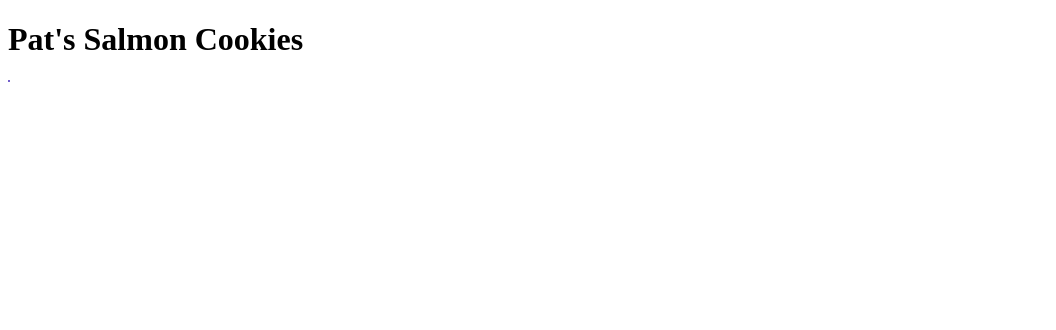
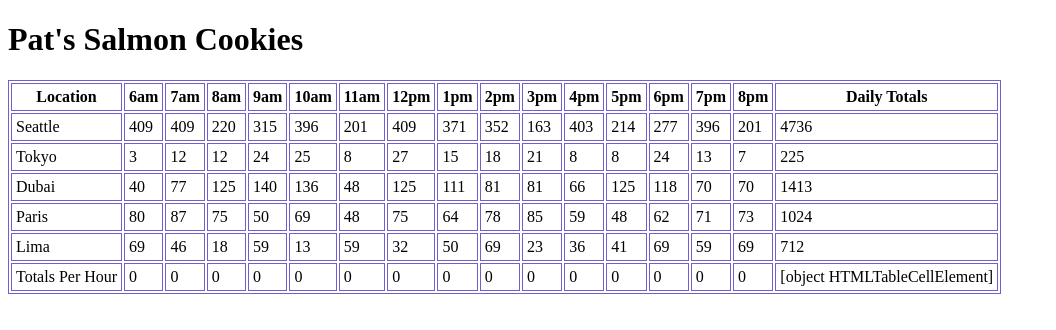
Before and after one commit to Rayxclockwork/cookie-stand, a plain HTML site: page index.html in a window 1280 px wide. Shown: the whole page, without its empty margins (0-1056 px from the left). Drawn offline with Linux system fonts and the light colour scheme; files that its build step writes are made by us from their sources.

Commit message:
fixed folders

```diff
--- a/html/index.html
+++ b/index.html
@@ -1,7 +1,7 @@
 <!DOCTYPE html>
   <html>
     <head>
-      <link rel="stylesheet" type="text/css" href="style.css">
+      <link rel="stylesheet" type="text/css" href="css/style.css">
       <title>
         "Salmon Cookies"
       </title>
@@ -15,7 +15,7 @@
 
         </table>
       </section>
-      <script src="app.js"></script>
+      <script src="js/app.js"></script>
 
     </body>
   </html>
--- a/app.js
+++ b/js/app.js
@@ -24,7 +24,6 @@ City.prototype.avgCookies = function() {
     this.salesHour.push(sales);
   }
 };
-
 
 function random (min, max) {
   return Math.floor(Math.random() * (max - min + 1)) + min;
@@ -68,17 +67,28 @@ function createHeader(){
   storeData.appendChild(newTR);
 }
 
-// function createFooter(){
-//   //block before totals per hours
-//   var tR = document.createElement('tr');
-//   var totalsHour = document.createElement('td');
-//   totalsHour.textContent ='Totals Per Hour';
-//   tR.appendChild(totalsHour);
-//   for(var i = 0; i<hours.length; i++){
-//     for(var j = 0; j<stores.length; i++);
-//   }
-//   storeData.appendChild(tR);
-// }
+function createFooter(){
+  //block before totals per hours
+  var tR = document.createElement('tr');
+  var totalsHour = document.createElement('td');
+  totalsHour.textContent ='Totals Per Hour';
+  tR.appendChild(totalsHour);
+  for(var i = 0; i<hours.length; i++){
+    var storesHourlyTotals=0;
+    var td = document.createElement('td');
+
+    for(var j = 0; j< stores.length; j++){
+      //something in this line not working
+      // storesHourlyTotals += stores[j].hours[i];
+      td.textContent = storesHourlyTotals;
+      tR.appendChild(td);
+    }
+  }
+  var tdElem = document.createElement('td');
+  tdElem.textContent = totalsHour;
+  tR.appendChild(tdElem);
+  storeData.appendChild(tR);
+}
 
 
 
@@ -96,4 +106,4 @@ dubai.render();
 paris.render();
 lima.render();
 
-// createFooter();
+createFooter();
```
Also changed, not shown: sales.html (renamed from html/sales.html, +1 -1 lines).
